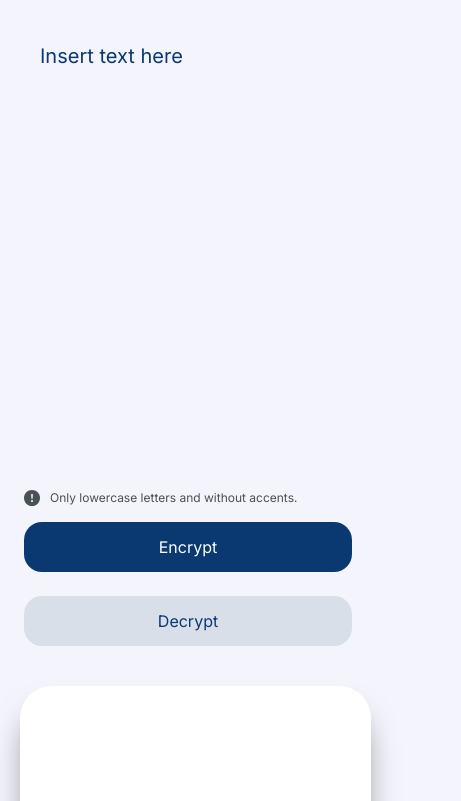
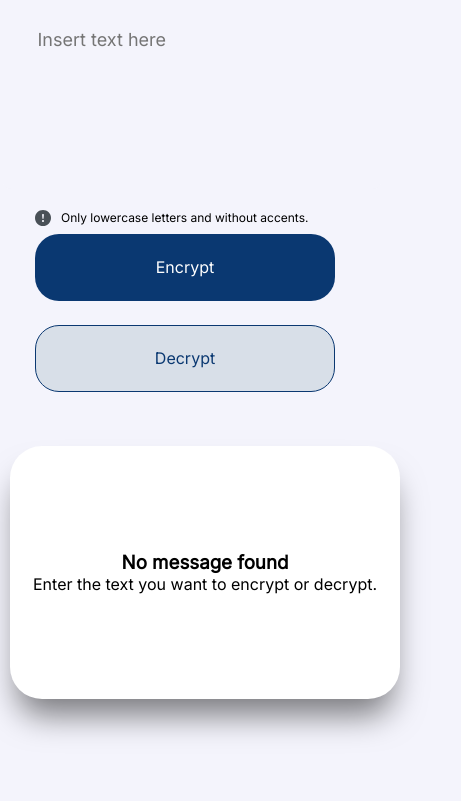
Before and after one commit to renataigarashi/challenge-ONE-js-encryptor, a plain HTML site: page index.html in a window 390 px wide. Shown: the part 76-877 px from the top of the page, 461 px wide, since content can reach past the window. After the commit the page ends 844 px from the top, so only its background shows below. Drawn offline with Linux system fonts and the light colour scheme.

Commit message:
feat: fix css

```diff
--- a/index.html
+++ b/index.html
@@ -17,8 +17,12 @@
     </header>
     <main>
       <section>
+        <div class="section_text_box">
           <div class="text_box_container">
-          <textarea placeholder="Insert text here" class="text_box"></textarea>
+            <textarea
+              placeholder="Insert text here"
+              class="text_box"
+            ></textarea>
           </div>
           <div class="alert">
             <img src="images/alert.svg" alt="alert" />
@@ -28,8 +32,10 @@
             <button class="encrypt_button">Encrypt</button>
             <button class="decrypt_button">Decrypt</button>
           </div>
+        </div>
       </section>
-      <section class="result_container">
+      <section>
+        <div class="result_container">
           <div class="result_container__img">
             <img
               src="images/magnifyingGlass.svg"
@@ -46,6 +52,7 @@
           <div class="result_container__copy_text">
             <button class="copy_button hide">Copy Text</button>
           </div>
+        </div>
       </section>
     </main>
     <script src="script.js"></script>
--- a/style.css
+++ b/style.css
@@ -8,20 +8,23 @@ body {
   background-color: #f4f4fc;
 }
 
-main {
-  width: 100%;
-  height: 100vh;
-  display: flex;
+header {
+  width: 50%;
 }
-
 .logo {
-  width: 100px;
+  width: 10%;
   padding: 40px 0 0 40px;
 }
 
+main {
+  display: flex;
+  justify-content: center;
+  flex-wrap: wrap;
+}
+
 .text_box {
-  width: 49.75%;
-  height: 95%;
+  width: 50vw;
+  height: 50vh;
   border: none;
   resize: none;
   outline: none;
@@ -31,35 +34,50 @@ main {
   color: #0a3871;
   font-size: 32px;
   font-weight: 400;
+  margin-right: 80px;
+  margin-top: 20px;
+  margin-bottom: 20px;
+  padding: 10px;
 }
 
-.text_box_container {
-  margin-left: 240px;
-  width: 60vw;
-  height: 50vh;
-}
-
-.text_box::placeholder {
-  color: #0a3871;
+.section_text_box {
+  display: flex;
+  flex-direction: column;
+  align-items: center;
+  height: 90vh;
 }
 
 .alert {
-  top: 750px;
-  left: 640px;
   display: flex;
-  margin-left: 240px;
-  color: #495057;
+  gap: 10px;
+  margin-top: 13%;
+  margin-bottom: 2%;
 }
 
-.alert img {
-  margin-right: 10px;
+.button_container,
+.alert {
+  align-self: flex-start;
+}
+
+.result_container {
+  position: relative;
+  margin-top: -55px;
+  width: 100%;
+  min-width: 400px;
+  max-width: 400px;
+  height: 95vh;
+  background-color: #ffffff;
+  display: flex;
+  justify-content: center;
+  align-items: center;
+  flex-direction: column;
+  border-radius: 32px;
+  box-shadow: 0px 24px 32px -8px rgba(0, 0, 0, 0.5);
 }
 
 .button_container {
   display: flex;
-  margin-left: 240px;
-  margin-top: 16px;
-  gap: 24px;
+  gap: 20px;
 }
 
 .encrypt_button {
@@ -86,169 +104,183 @@ main {
   cursor: pointer;
 }
 
-.result_container {
-  position: relative;
-  display: flex;
-  flex-direction: column;
-  justify-content: center;
-  align-items: center;
-  width: 400px;
-  height: 944px;
-  margin-right: 300px;
-  margin-top: -40px;
-  background-color: #ffffff;
-  border-radius: 32px;
-  box-shadow: 0px 24px 32px -8px rgba(0, 0, 0, 0.5);
+.result_container__msg {
+  padding: 20px;
+  text-align: center;
 }
 
-.result_container__img {
-  padding-top: 50px;
+.result_container__copy_text {
+  position: absolute;
+  width: 100%;
+  bottom: 10px;
+  left: 50%;
+  transform: translateX(-50%);
+  text-align: center;
 }
 
-.result_container__msg {
-  margin-top: 25px;
-}
+.copy_button {
+  width: 328px;
+  height: 67px;
+  border: 1px solid #0a3871;
+  padding: 10px;
+  background: none;
+  border-radius: 24px;
+  color: #0a3871;
 
-.result_container__msg h3 {
-  font-size: 24px;
-  font-weight: 700;
-  text-align: center;
-  color: #343a40;
-}
-
-.result_container__msg p {
-  font-weight: 400;
-  font-size: 16px;
-  text-align: center;
-  color: #495057;
-  padding-top: 20px;
-  width: 200px;
-}
-
-.result_container__solution {
-  position: absolute;
-  top: 0;
-  width: 320px;
-  word-wrap: break-word;
+  box-sizing: border-box;
+  display: inline-block;
 }
 
 .result_container__solution__text {
+  padding: 15px;
   color: #495057;
-  font-size: 25px;
-  margin-top: 25px;
-  z-index: 1;
+  font-size: 16px;
+  display: flex;
+  flex-direction: column;
   overflow-y: auto;
-  max-height: 750px;
-  width: calc(100% - 10px);
-}
-
-.result_container__copy_text {
-  margin-left: 30px;
-  width: 400px;
-}
-
-.copy_button {
-  width: 336px;
-  height: 67px;
-  border-radius: 24px;
-  background-color: #ffffff;
-  color: #0a3871;
-  font-size: 16px;
-  font-weight: 400;
-  border: 1px solid #0a3871;
-  cursor: pointer;
-  position: relative;
-  top: 400px;
-  left: 18px;
+  max-height: 75vh;
+  margin-top: -380px;
 }
 
 .hide {
   display: none;
 }
 
-/* Adicionando media queries para ajustar o layout em telas menores */
-@media only screen and (max-width: 996px) {
-  main {
-    flex-direction: column; /* Altera a direção do flex para empilhar os elementos verticalmente */
+@media only screen and (max-width: 1200px) {
+  .result_container {
+    margin-top: 50px;
+    width: 100vh;
+    min-width: 400px;
+    max-width: 100vw;
+    max-height: 30vh;
+  }
+
+  .result_container__img {
+    display: none;
+  }
+
+  .result_container__solution__text {
+    color: #495057;
+    margin-top: -30px;
+    font-size: 20px;
+    margin-left: 10px;
+    z-index: 1;
+    overflow-y: auto;
+    max-height: 10vh;
+    width: calc(100% - 50px);
+  }
+}
+
+@media only screen and (max-width: 768px) {
+  .result_container {
+    margin-left: -100px;
+    margin-top: 50px;
+    width: 100vh;
+    min-width: 300px;
+    max-width: 80vw;
+    max-height: 30vh;
+  }
+
+  .section_text_box {
+    height: 80vh;
+  }
+
+  .result_container__solution__text {
+    font-size: 20px;
   }
 
   .alert,
   .button_container {
-    margin-left: 40px;
+    margin-left: -100px;
   }
 
+  .decrypt_button,
+  .encrypt_button {
+    width: 280px;
+    height: 60px;
+  }
+}
+
+@media only screen and (max-width: 660px) {
   .logo {
-    width: 50px;
-    padding: 40px 0 0 20px;
+    width: 40%;
+    padding: 15px 0 0 5px;
   }
 
-  .text_box_container {
-    /* margin-left: 240px; */
-    width: 100vw;
+  .section_text_box {
     height: 50vh;
   }
 
   .text_box {
-    width: 90%;
+    width: 80%;
+    height: 80%;
+    font-size: 18px;
+    padding: 35px;
   }
 
-  .text_box_container {
-    margin-left: 20px;
+  .alert,
+  .button_container {
+    margin-left: 35px;
   }
 
-  .text_box {
-    padding-left: 20px;
-    padding-top: 56px;
-    font-size: 20px;
+  .alert {
+    margin-top: 80px;
+    font-size: 12px;
   }
 
   .button_container {
-    margin-bottom: 40px;
+    display: block;
   }
 
-  .encrypt_button,
-  .decrypt_button {
-    width: 328px;
-    height: 50px;
-    border-radius: 18px;
-    font-size: 16px;
-    font-weight: 400;
-    border: none;
-    cursor: pointer;
-  }
-
-  .result_container__img {
-    display: none; /* Oculta o elemento com essa classe */
+  .encrypt_button {
+    margin-bottom: 24px;
   }
 
   .result_container {
-    margin: auto;
-    width: 90%;
+    margin-left: 20px;
+    margin-top: 50px;
+    width: 100vh;
+    min-width: 100px;
+    max-width: 100vw;
+    max-height: 30vh;
   }
 
   .result_container__solution__text {
     color: #495057;
     font-size: 16px;
-    margin-top: 25px;
-    margin-left: -80px;
+    margin-top: -80px;
+    margin-left: 10px;
     z-index: 1;
     overflow-y: auto;
-    max-height: 120px;
-    width: calc(100% + 150px);
+    max-height: 10vh;
+    width: calc(100% - 40px);
+  }
+  .encrypt_button,
+  .decrypt_button {
+    width: 300px;
+    height: 67px;
   }
 
   .copy_button {
-    top: 70px;
-    height: 50px;
-    width: 500px;
-    left: -60px;
-    border-radius: 18px;
+    width: 279px;
+    left: 45px;
+    top: 100px;
   }
 }
 
-@media only screen and (max-width: 667px) {
+@media only screen and (max-width: 375px) {
+  main {
+    padding-left: 15px;
+  }
+  .logo {
+    width: 40%;
+    padding: 15px 0 0 5px;
+  }
+
   .text_box {
     width: 80%;
+    font-size: 18px;
+    padding: 35px;
   }
 
   .alert,
@@ -269,18 +301,28 @@ main {
   }
 
   .result_container {
-    min-height: 300px;
+    margin-left: 5px;
+    margin-top: 50px;
+    width: 100vh;
+    min-width: 100px;
+    max-width: 90vw;
+    max-height: 30vh;
   }
 
   .result_container__solution__text {
     color: #495057;
     font-size: 16px;
-    margin-top: 25px;
-    margin-left: 20px;
+    margin-top: -80px;
+    margin-left: 10px;
     z-index: 1;
     overflow-y: auto;
-    max-height: 180px;
-    width: calc(100% - 50px);
+    max-height: 10vh;
+    width: calc(100% - 40px);
+  }
+  .encrypt_button,
+  .decrypt_button {
+    width: 300px;
+    height: 67px;
   }
 
   .copy_button {
```
Lines whose indentation alone changed are shown as unchanged.
